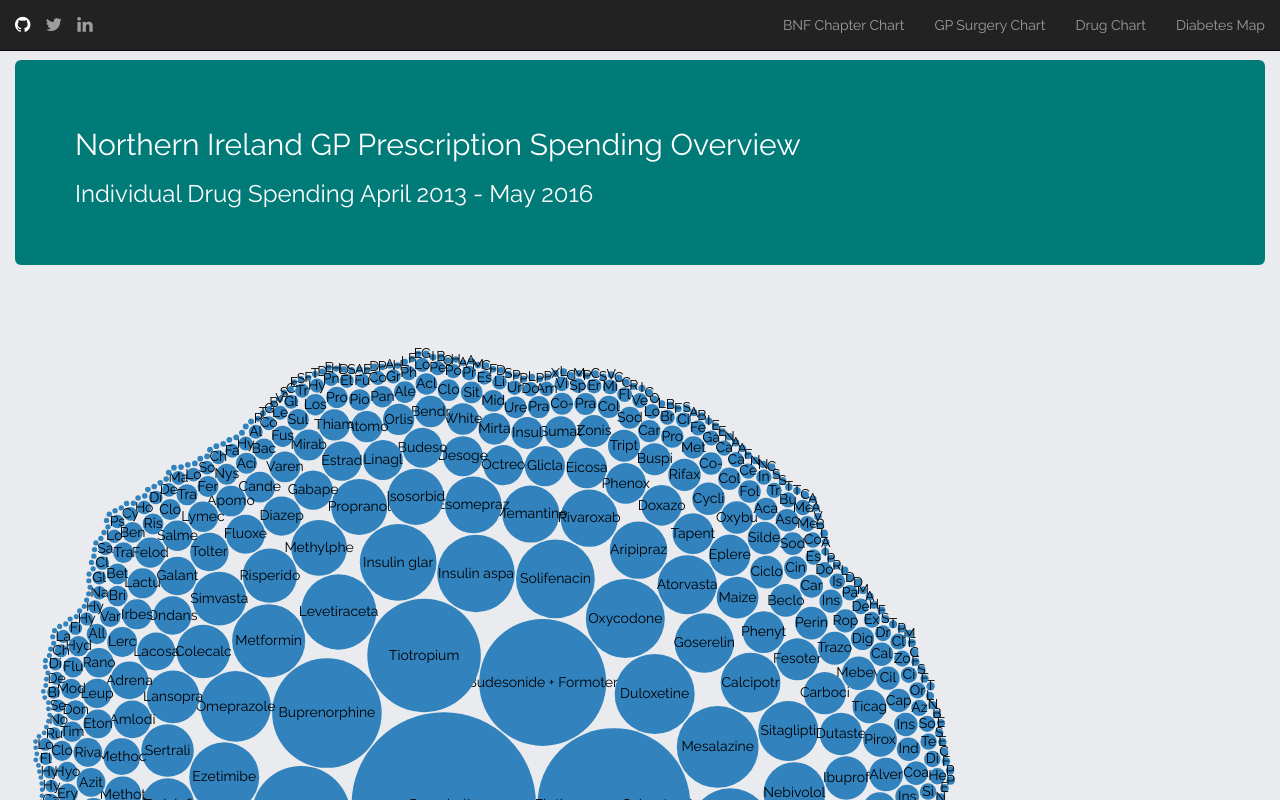
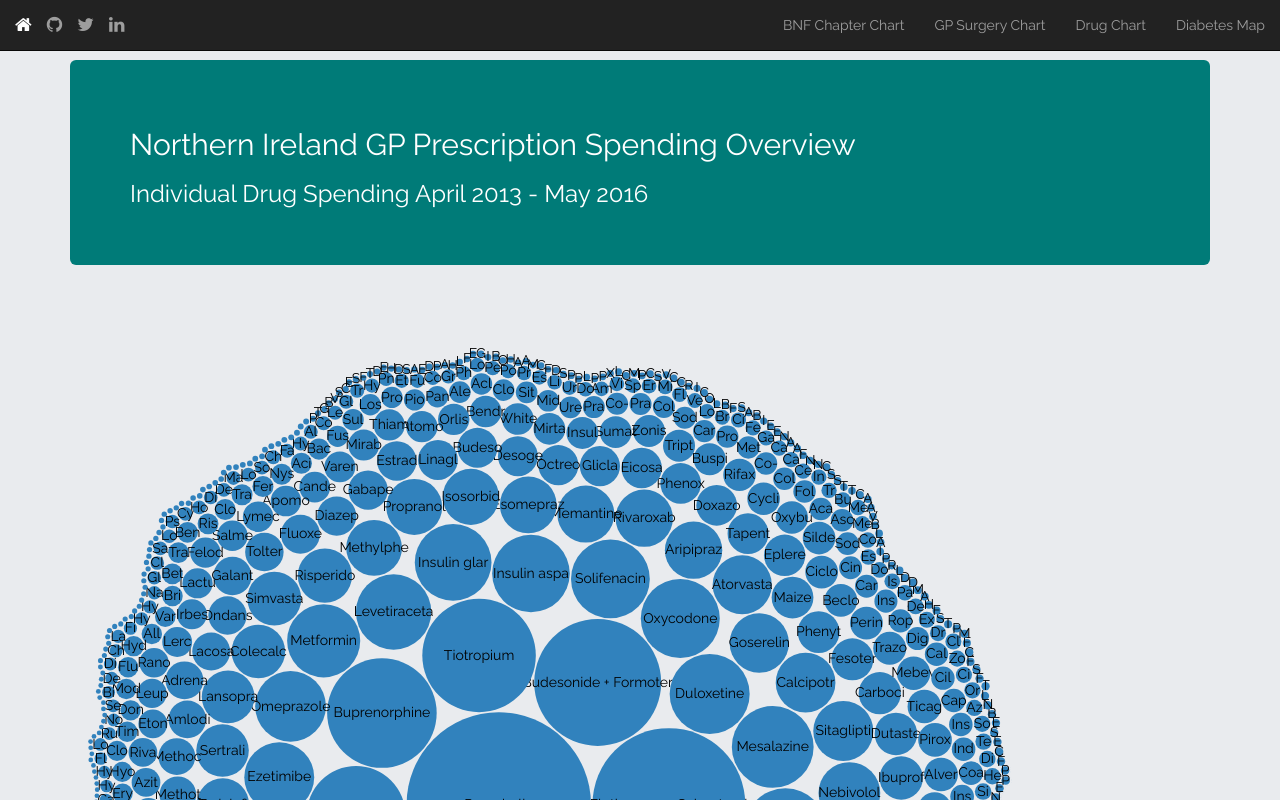
Before and after one commit to shaydoc/NorthernIrelandGPData, a plain HTML site: page NortherIrelandGPPrescriptionsBubbleChart.html in a window 1280 px wide. Shown: the top 800 px of the page. Drawn offline with nearby package versions, Linux system fonts and the light colour scheme.

Commit message:
Update NortherIrelandGPPrescriptionsBubbleChart.html

```diff
--- a/NortherIrelandGPPrescriptionsBubbleChart.html
+++ b/NortherIrelandGPPrescriptionsBubbleChart.html
@@ -25,7 +25,7 @@ Northern Ireland GP Prescriptions by Amount of money spent
   <span class="icon-bar"> </span>
   <span class="icon-bar"> </span>
   </button>
-
+     <a class="navbar-brand" href="index.html"><i class="fa fa-home"></i></a>
    <a class="navbar-brand" href="https://github.com/shaydoc/NorthernIrelandGPData" target="_blank"><i class="fa fa-github"></i></a>
 <a class="navbar-brand" href="https://twitter.com/shaydmusic" target="_blank"><i class="fa fa-twitter"></i></a>
 <a class="navbar-brand" href="https://www.linkedin.com/pub/shay-doherty/7/45b/7bb" target="_blank"><i class="fa fa-linkedin"></i></a>
@@ -40,7 +40,7 @@ Northern Ireland GP Prescriptions by Amount of money spent
   </div>
 </nav>
 
-<div id="body" class="container-fluid content-pad">
+<div id="body" class="container content-pad">
  <div class="jumbotron">
     <h2>
   Northern Ireland GP Prescription Spending Overview
```
